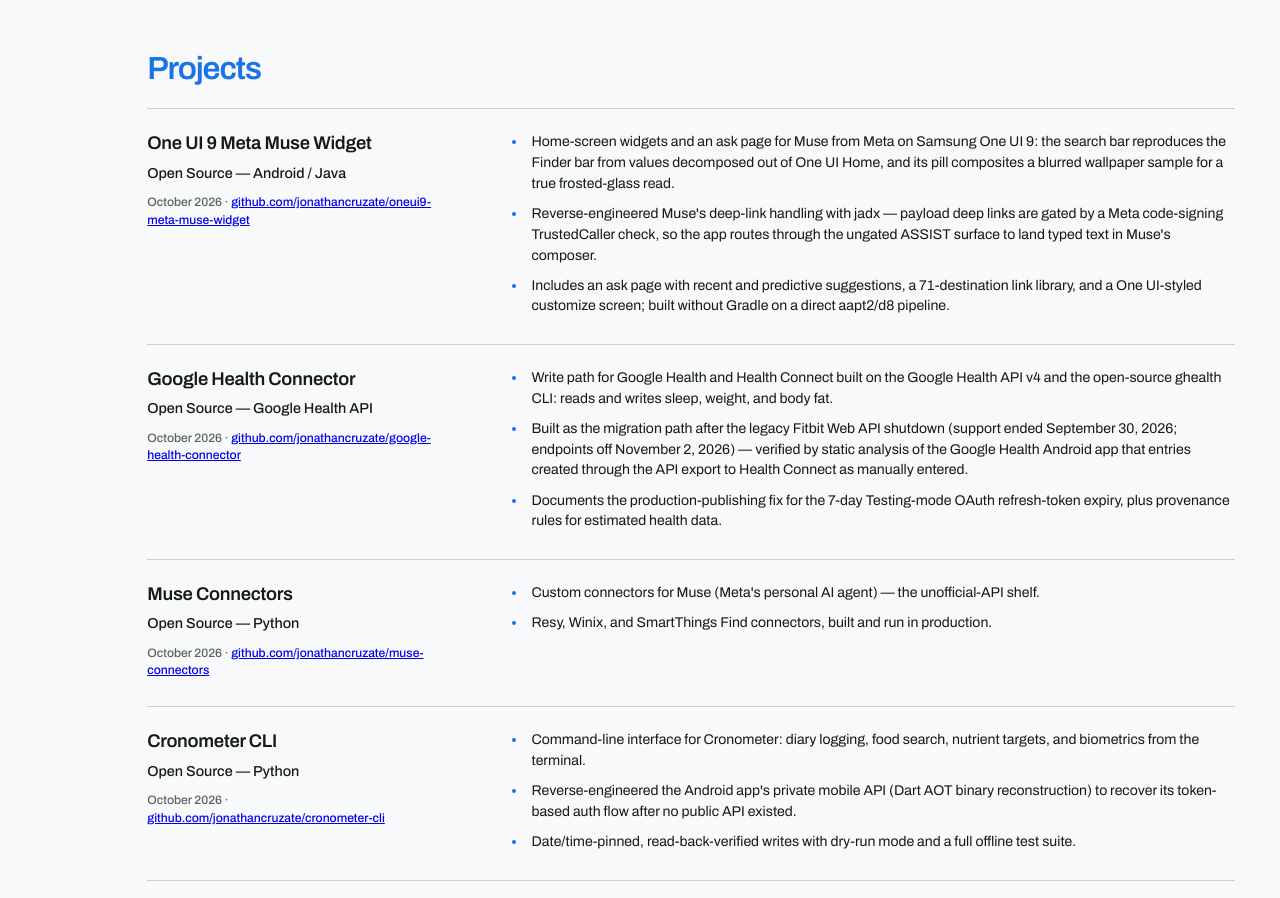
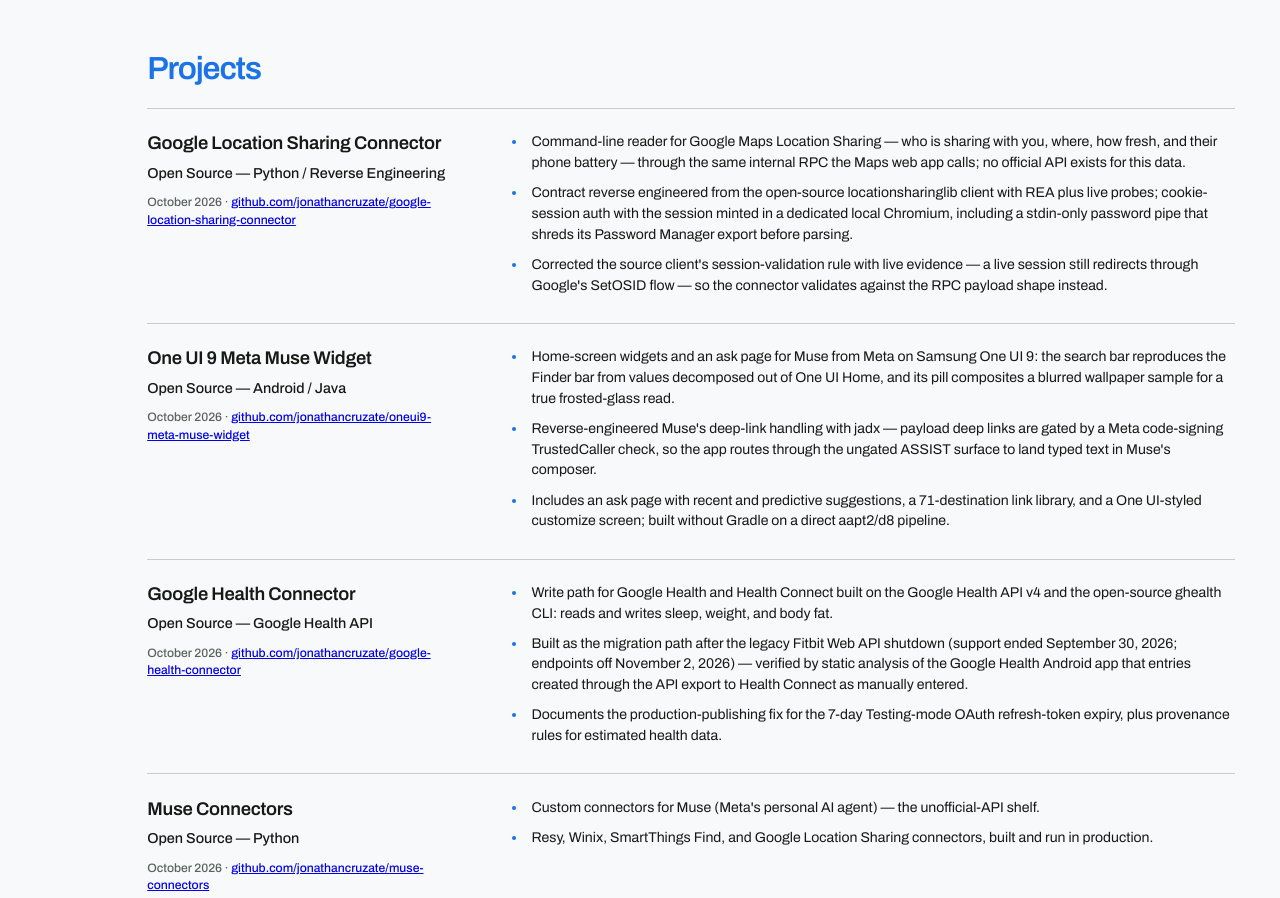
Before and after one commit to jonathancruzate/personal-website, a plain HTML site: page index.html in a window 1280 px wide. Shown: the part 1380-2278 px from the top of the page. Drawn offline with Linux system fonts and the light colour scheme.

Commit message:
Projects: add Google Location Sharing Connector; Muse Connectors line updated

```diff
--- a/index.html
+++ b/index.html
@@ -504,6 +504,19 @@
 
         <article class="experience-entry">
           <div class="experience-summary">
+            <h3>Google Location Sharing Connector</h3>
+            <p class="experience-company">Open Source — Python / Reverse Engineering</p>
+            <p class="experience-meta">October 2026 · <a href="https://github.com/jonathancruzate/google-location-sharing-connector" target="_blank" rel="noopener noreferrer">github.com/jonathancruzate/google-location-sharing-connector</a></p>
+          </div>
+          <ul class="experience-points">
+            <li>Command-line reader for Google Maps Location Sharing — who is sharing with you, where, how fresh, and their phone battery — through the same internal RPC the Maps web app calls; no official API exists for this data.</li>
+            <li>Contract reverse engineered from the open-source locationsharinglib client with REA plus live probes; cookie-session auth with the session minted in a dedicated local Chromium, including a stdin-only password pipe that shreds its Password Manager export before parsing.</li>
+            <li>Corrected the source client's session-validation rule with live evidence — a live session still redirects through Google's SetOSID flow — so the connector validates against the RPC payload shape instead.</li>
+          </ul>
+        </article>
+
+        <article class="experience-entry">
+          <div class="experience-summary">
             <h3>One UI 9 Meta Muse Widget</h3>
             <p class="experience-company">Open Source — Android / Java</p>
             <p class="experience-meta">October 2026 · <a href="https://github.com/jonathancruzate/oneui9-meta-muse-widget" target="_blank" rel="noopener noreferrer">github.com/jonathancruzate/oneui9-meta-muse-widget</a></p>
@@ -536,7 +549,7 @@
           </div>
           <ul class="experience-points">
             <li>Custom connectors for Muse (Meta's personal AI agent) — the unofficial-API shelf.</li>
-            <li>Resy, Winix, and SmartThings Find connectors, built and run in production.</li>
+            <li>Resy, Winix, SmartThings Find, and Google Location Sharing connectors, built and run in production.</li>
           </ul>
         </article>
 
```
